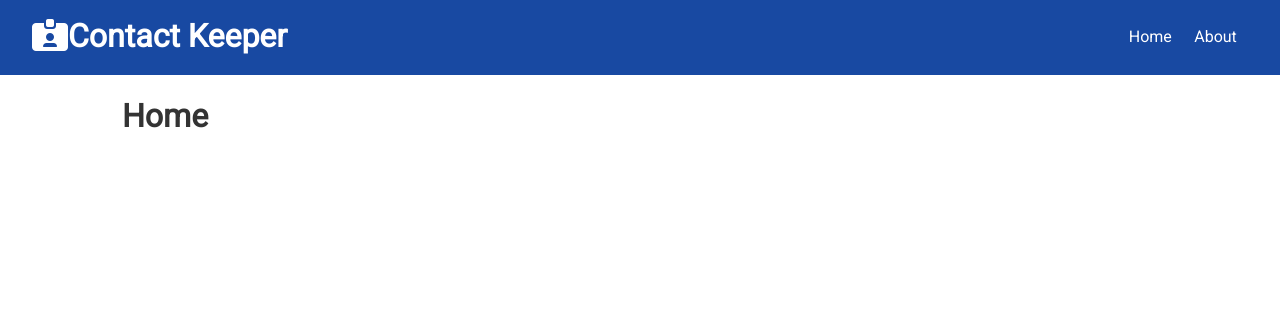
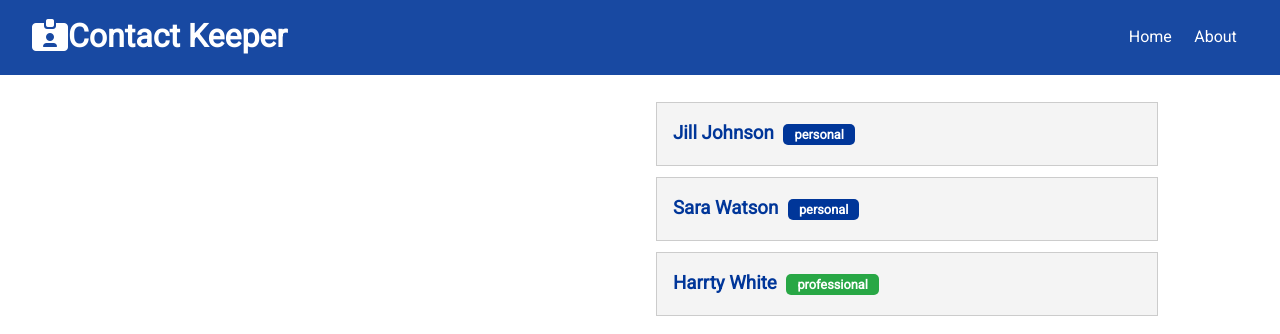
Before and after one commit to KeeganA217/Contact-Keeper, a React (Create React App) app in the folder client/: page / in a window 1280 px wide. Shown: the top 334 px of the page. Built offline with nearby package versions, Linux system fonts and the light colour scheme.

Commit message:
started contacts

```diff
--- a/client/src/App.js
+++ b/client/src/App.js
@@ -3,10 +3,13 @@ import Navbar from "./components/layout/Navbar";
 import Home from "./components/pages/Home";
 import About from "./components/pages/About";
 import { BrowserRouter as Router, Route, Switch } from "react-router-dom";
+
+import ContactState from "./context/contact/ContactState";
 import "./App.css";
 
 const App = () => {
   return (
+    <ContactState>
       <Router>
         <Fragment>
           <Navbar />
@@ -18,6 +21,7 @@ const App = () => {
           </div>
         </Fragment>
       </Router>
+    </ContactState>
   );
 };
 
--- /dev/null
+++ b/client/src/components/contacts/ContactItem.js
@@ -0,0 +1,22 @@
+import React from "react";
+
+const contactItem = ({ contact }) => {
+  const { id, name, email, phone, type } = contact;
+
+  return (
+    <div className="card bg-light">
+      <h3 className="text-primary text-left">
+        {name}{" "}
+        <span
+          className={
+            "badge " + (type === "personal" ? "badge-primary" : "badge-success")
+          }
+        >
+          {type}
+        </span>
+      </h3>
+    </div>
+  );
+};
+
+export default contactItem;
--- /dev/null
+++ b/client/src/components/contacts/Contacts.js
@@ -0,0 +1,19 @@
+import React, { useContext, Fragment } from "react";
+import ContactContext from "../../context/contact/contactContext";
+import ContactItem from "./ContactItem";
+
+const Contacts = () => {
+  const contactContext = useContext(ContactContext);
+
+  const { contacts } = contactContext;
+
+  return (
+    <Fragment>
+      {contacts.map((contact) => (
+        <ContactItem key={contact.id} contact={contact} />
+      ))}
+    </Fragment>
+  );
+};
+
+export default Contacts;
--- a/client/src/components/pages/Home.js
+++ b/client/src/components/pages/Home.js
@@ -1,9 +1,13 @@
 import React from "react";
+import Contacts from "../contacts/Contacts";
 
 const Home = () => {
   return (
-    <div>
-      <h1>Home</h1>
+    <div className="grid-2">
+      <div>{/* Contact Form */}</div>
+      <div>
+        <Contacts />
+      </div>
     </div>
   );
 };
--- /dev/null
+++ b/client/src/context/contact/ContactState.js
@@ -0,0 +1,69 @@
+import React, { useReducer } from "react";
+import uuid from "uuid";
+import ContactContext from "./contactContext";
+import contactReducer from "./contactReducer";
+import {
+  ADD_CONTACT,
+  DELETE_CONTACT,
+  SET_CURRENT,
+  CLEAR_CURRENT,
+  UPDATE_CONTACT,
+  FILTER_CONTACTS,
+  CLEAR_FILTER,
+} from "../types";
+
+const ContactState = (props) => {
+  const initialState = {
+    contacts: [
+      {
+        id: 1,
+        name: "Jill Johnson",
+        email: "jill@gmail.com",
+        phone: "111-111-1111",
+        type: "personal",
+      },
+      {
+        id: 2,
+        name: "Sara Watson",
+        email: "sara@gmail.com",
+        phone: "222-222-2222",
+        type: "personal",
+      },
+      {
+        id: 3,
+        name: "Harrty White",
+        email: "harry@gmail.com",
+        phone: "333-333-3333",
+        type: "professional",
+      },
+    ],
+  };
+
+  const [state, dispatch] = useReducer(contactReducer, initialState);
+
+  // Add Contact
+
+  // Delete Contact
+
+  // Set Current Contact
+
+  // Clear Current Contact
+
+  // Update Contact
+
+  // Filter Contacts
+
+  // Clear Filter
+
+  return (
+    <ContactContext.Provider
+      value={{
+        contacts: state.contacts,
+      }}
+    >
+      {props.children}
+    </ContactContext.Provider>
+  );
+};
+
+export default ContactState;
--- /dev/null
+++ b/client/src/context/contact/contactContext.js
@@ -0,0 +1,5 @@
+import { createContext } from "react";
+
+const contactContext = createContext();
+
+export default contactContext;
--- /dev/null
+++ b/client/src/context/types.js
@@ -0,0 +1,9 @@
+export const ADD_CONTACT = "ADD_CONTACT";
+export const DELETE_CONTACT = "DELETE_CONTACT";
+export const SET_CURRENT = "SET_CURRENT";
+export const CLEAR_CURRENT = "CLEAR_CURRENT";
+export const UPDATE_CONTACT = "UPDATE_CONTACT";
+export const FILTER_CONTACTS = "FILTER_CONTACTS";
+export const CLEAR_FILTER = "CLEAR_FILTER";
+export const SET_ALERT = "SET_ALERT";
+export const REMOVE_ALERT = "REMOVE_ALERT";
```
Also changed, not shown: client/src/context/contact/contactReducer.js (added). Lines whose indentation alone changed are shown as unchanged.
